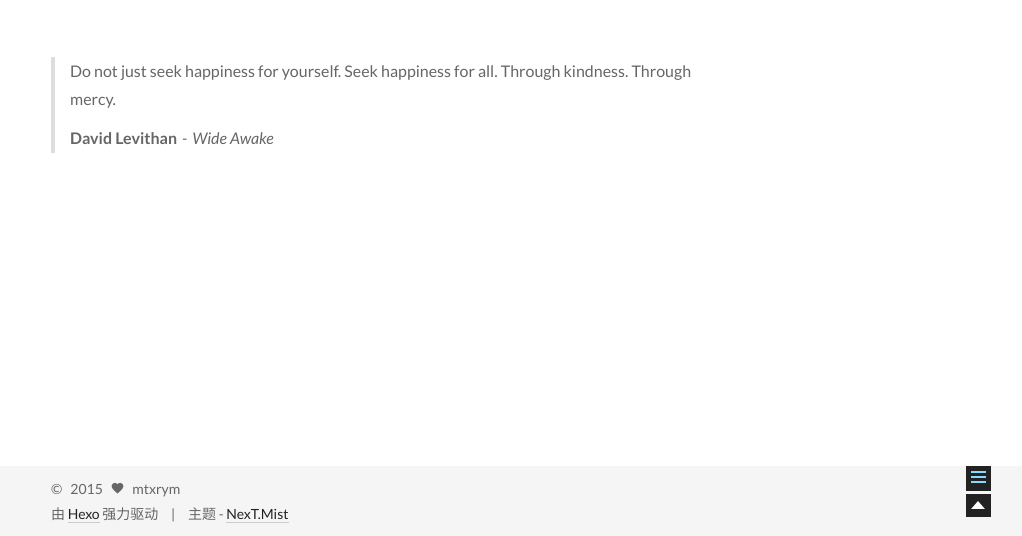
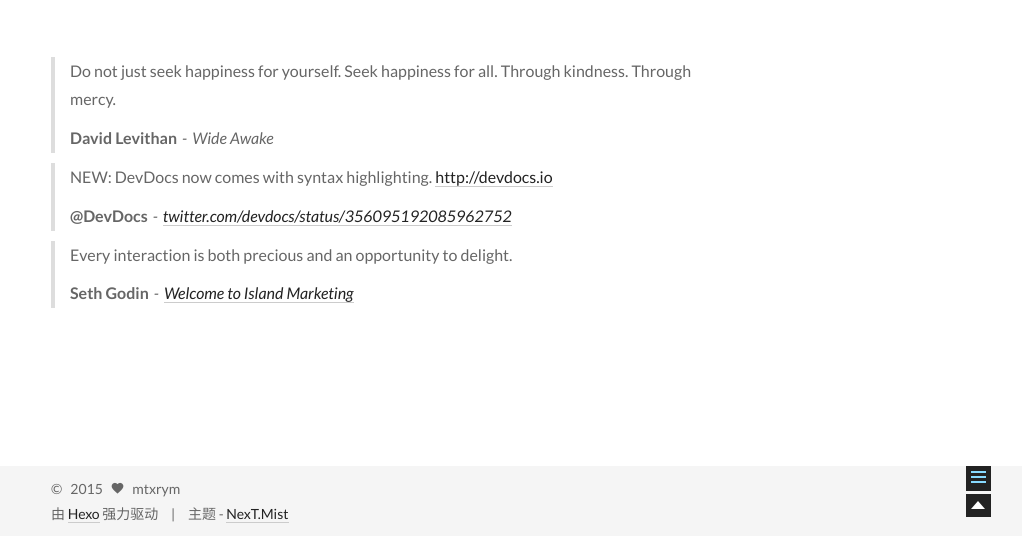
Before and after one commit to mtxrym/mtxrym.github.io, a plain HTML site: page 2015/04/16/hello/index.html in a window 1280 px wide. Shown: the part 264-800 px from the top of the page, without its empty margins (239-1261 px from the left). Drawn offline with Linux system fonts and the light colour scheme.

Commit message:
Site updated: 2015-04-16 12:31:26

```diff
--- a/2015/04/16/hello/index.html
+++ b/2015/04/16/hello/index.html
@@ -143,6 +143,10 @@
 
         <blockquote><p>Do not just seek happiness for yourself. Seek happiness for all. Through kindness. Through mercy.</p>
 <footer><strong>David Levithan</strong><cite>Wide Awake</cite></footer></blockquote>
+<blockquote><p>NEW: DevDocs now comes with syntax highlighting. <a href="http://devdocs.io" target="_blank" rel="external">http://devdocs.io</a></p>
+<footer><strong>@DevDocs</strong><cite><a href="https://twitter.com/devdocs/status/356095192085962752" target="_blank" rel="external">twitter.com/devdocs/status/356095192085962752</a></cite></footer></blockquote>
+<blockquote><p>Every interaction is both precious and an opportunity to delight.</p>
+<footer><strong>Seth Godin</strong><cite><a href="http://sethgodin.typepad.com/seths_blog/2009/07/welcome-to-island-marketing.html" target="_blank" rel="external">Welcome to Island Marketing</a></cite></footer></blockquote>
 
 
     </div>
```
Also changed, not shown: index.html (+4 -0 lines).
